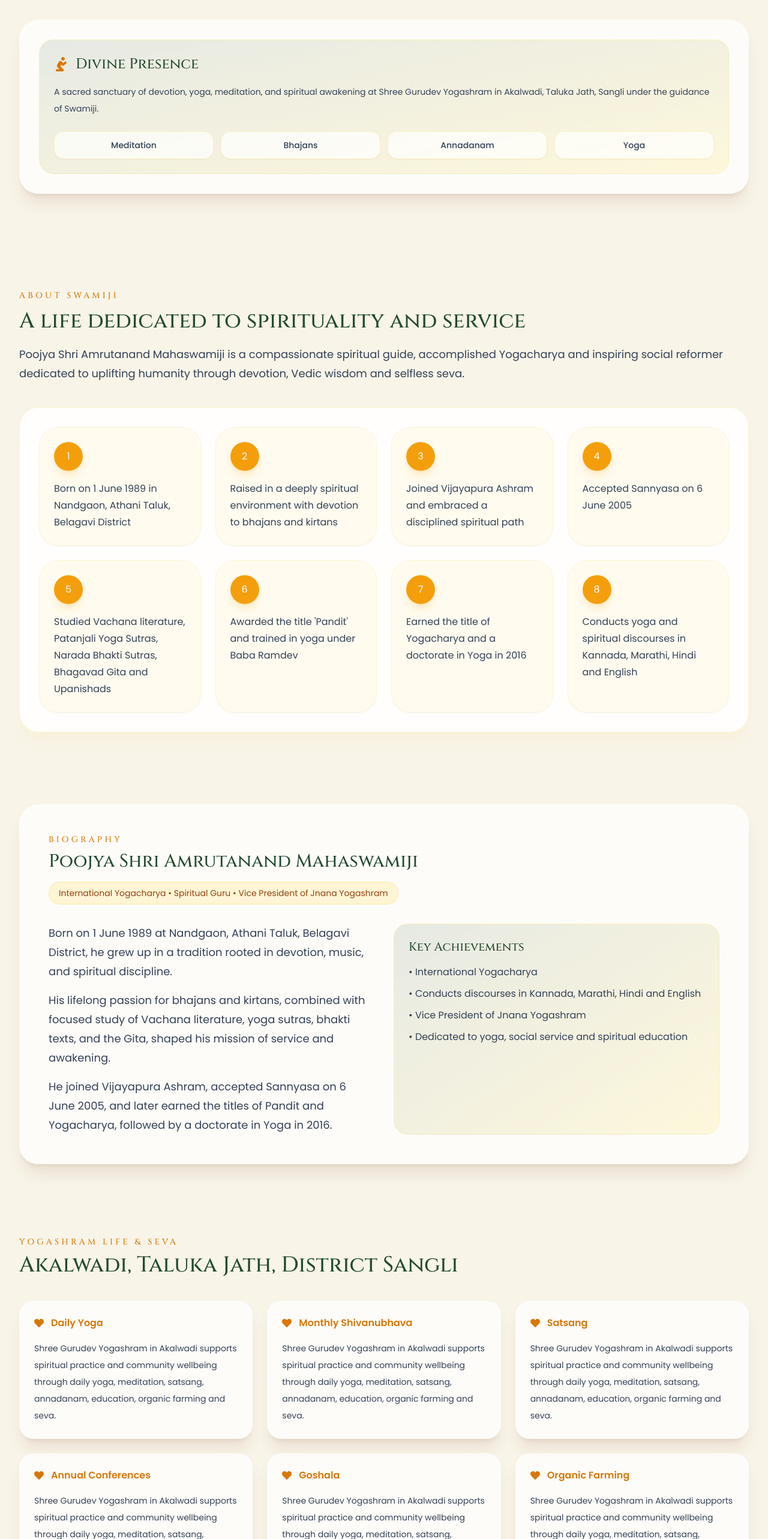
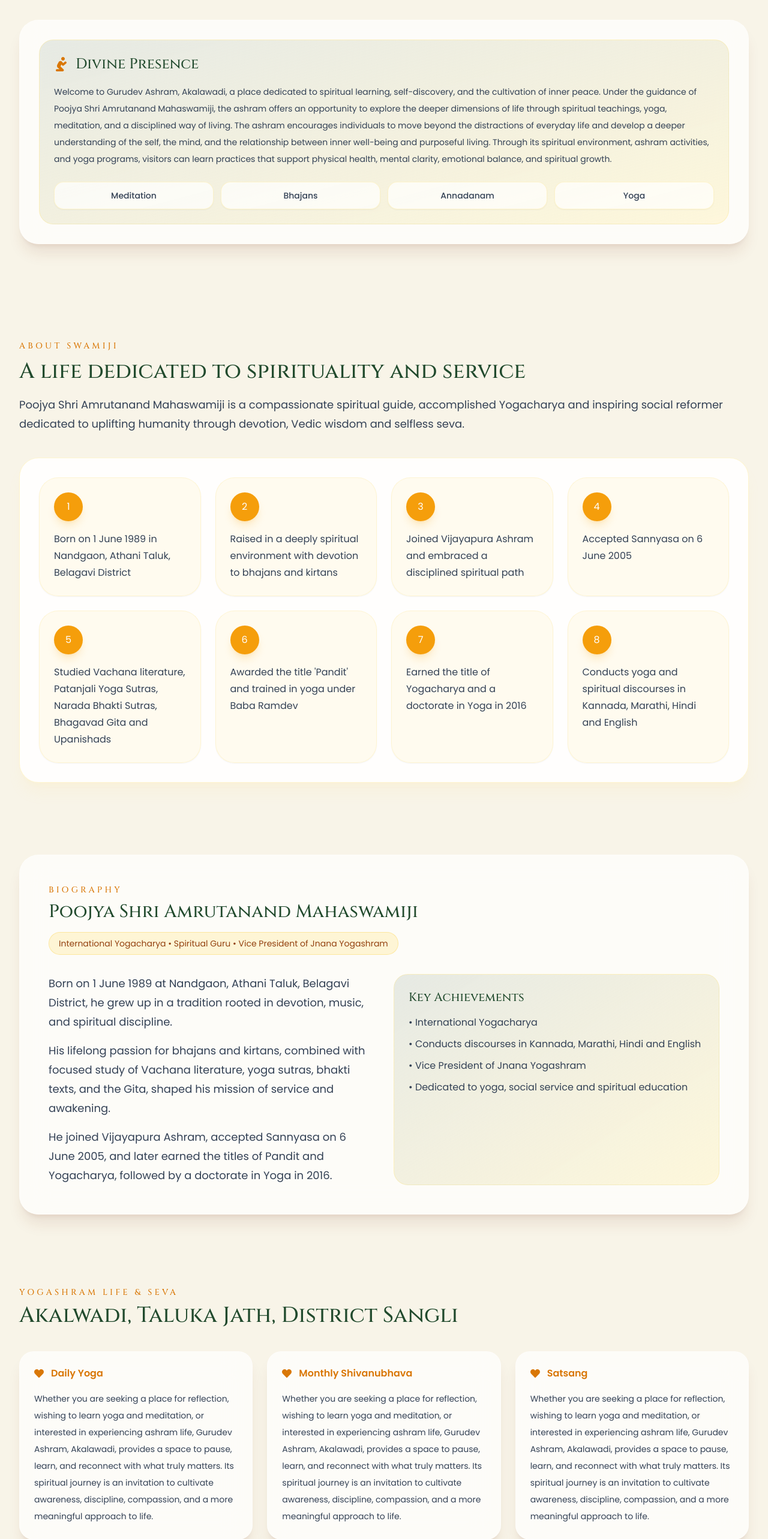
Before and after one commit to Nagesh7843/gurudevashram, a React (Vite) app: page / in a window 1280 px wide. Shown: the part 920-3486 px from the top of the page at 60% size. Built offline with nearby package versions, Linux system fonts and the light colour scheme.

Commit message:
Update site descriptions and metadata with official introduction text

```diff
--- a/index.html
+++ b/index.html
@@ -5,12 +5,8 @@
   <meta charset="UTF-8" />
   <meta name="google-site-verification" content="cGVi87n92Jsj2W2b1O7nrBEa1z7VHWriU6xuiNLyvsg" />
   <meta name="viewport" content="width=device-width, initial-scale=1.0" />
-  <meta name="description" content="Welcome to Gurudev Ashram, Akalawadi, a place dedicated to spiritual learning, self-discovery, and the cultivation of inner peace. Under the guidance of Poojya Shri Amrutanand Mahaswamiji, the ashram offers an opportunity to explore the deeper dimensions of life through spiritual teachings, yoga, meditation, and a disciplined way of living.
-
-The ashram encourages individuals to move beyond the distractions of everyday life and develop a deeper understanding of the self, the mind, and the relationship between inner well-being and purposeful living. Through its spiritual environment, ashram activities, and yoga programs, visitors can learn practices that support physical health, mental clarity, emotional balance, and spiritual growth.
-
-Whether you are seeking a place for reflection, wishing to learn yoga and meditation, or interested in experiencing ashram life, Gurudev Ashram, Akalawadi, provides a space to pause, learn, and reconnect with what truly matters. Its spiritual journey is an invitation to cultivate awareness, discipline, compassion, and a more meaningful approach to life.
-" />
+  <meta name="description"
+    content="Welcome to Gurudev Ashram, Akalawadi, a place dedicated to spiritual learning, self-discovery, and the cultivation of inner peace. Under the guidance of Poojya Shri Amrutanand Mahaswamiji, the ashram offers an opportunity to explore the deeper dimensions of life through spiritual teachings, yoga, meditation, and a disciplined way of living. The ashram encourages individuals to move beyond the distractions of everyday life and develop a deeper understanding of the self, the mind, and the relationship between inner well-being and purposeful living. Through its spiritual environment, ashram activities, and yoga programs, visitors can learn practices that support physical health, mental clarity, emotional balance, and spiritual growth. Whether you are seeking a place for reflection, wishing to learn yoga and meditation, or interested in experiencing ashram life, Gurudev Ashram, Akalawadi, provides a space to pause, learn, and reconnect with what truly matters. Its spiritual journey is an invitation to cultivate awareness, discipline, compassion, and a more meaningful approach to life." />
   <link rel="canonical" href="https://gurudevashram.in/" />
   <meta name="theme-color" content="#f4b942" />
   <meta name="author" content="Gurudev Ashram" />
@@ -24,9 +20,7 @@ Whether you are seeking a place for reflection, wishing to learn yoga and medita
   <meta property="og:site_name" content="Gurudev Ashram" />
   <meta property="og:title" content="Gurudev Ashram | Poojya Shri Amrutanand Mahaswamiji" />
   <meta property="og:description"
-    content="Welcome to Gurudev Ashram, Akalawadi. Discover the spiritual journey, ashram life, and yoga programs under the guidance of Poojya Shri Amrutanand Mahaswamiji." />
-  <meta property="og:type" content="website" />
-  <meta property="og:site_name" content="Gurudev Ashram" />
+    content="Welcome to Gurudev Ashram, Akalawadi, a place dedicated to spiritual learning, self-discovery, and the cultivation of inner peace. Under the guidance of Poojya Shri Amrutanand Mahaswamiji, the ashram offers an opportunity to explore the deeper dimensions of life through spiritual teachings, yoga, meditation, and a disciplined way of living. The ashram encourages individuals to move beyond the distractions of everyday life and develop a deeper understanding of the self, the mind, and the relationship between inner well-being and purposeful living. Through its spiritual environment, ashram activities, and yoga programs, visitors can learn practices that support physical health, mental clarity, emotional balance, and spiritual growth. Whether you are seeking a place for reflection, wishing to learn yoga and meditation, or interested in experiencing ashram life, Gurudev Ashram, Akalawadi, provides a space to pause, learn, and reconnect with what truly matters. Its spiritual journey is an invitation to cultivate awareness, discipline, compassion, and a more meaningful approach to life." />
   <meta property="og:url" content="https://gurudevashram.in/" />
   <meta property="og:locale" content="en_IN" />
   <meta property="og:locale:alternate" content="kn_IN" />
@@ -42,7 +36,7 @@ Whether you are seeking a place for reflection, wishing to learn yoga and medita
   <meta name="twitter:card" content="summary_large_image" />
   <meta name="twitter:title" content="Gurudev Ashram | Poojya Shri Amrutanand Mahaswamiji" />
   <meta name="twitter:description"
-    content="Welcome to Gurudev Ashram, Akalawadi. Discover the spiritual journey, ashram life, and yoga programs under the guidance of Poojya Shri Amrutanand Mahaswamiji." />
+    content="Welcome to Gurudev Ashram, Akalawadi, a place dedicated to spiritual learning, self-discovery, and the cultivation of inner peace. Under the guidance of Poojya Shri Amrutanand Mahaswamiji, the ashram offers an opportunity to explore the deeper dimensions of life through spiritual teachings, yoga, meditation, and a disciplined way of living. The ashram encourages individuals to move beyond the distractions of everyday life and develop a deeper understanding of the self, the mind, and the relationship between inner well-being and purposeful living. Through its spiritual environment, ashram activities, and yoga programs, visitors can learn practices that support physical health, mental clarity, emotional balance, and spiritual growth. Whether you are seeking a place for reflection, wishing to learn yoga and meditation, or interested in experiencing ashram life, Gurudev Ashram, Akalawadi, provides a space to pause, learn, and reconnect with what truly matters. Its spiritual journey is an invitation to cultivate awareness, discipline, compassion, and a more meaningful approach to life." />
   <meta name="twitter:image" content="https://gurudevashram.in/logo.png" />
   <meta name="twitter:image:alt" content="Gurudev Ashram Official Logo" />
 
@@ -101,7 +95,7 @@ Whether you are seeking a place for reflection, wishing to learn yoga and medita
             "Ashram",
             "Akalwadi"
           ],
-          "description": "Shree Gurudev Ashram (Gurudev Yogashram) in Akalwadi, Sangli is a divine sanctuary for yoga, meditation, satsang, devotion, annadanam and spiritual service under Poojya Shri Amrutanand Mahaswamiji.",
+          "description": "Gurudev Ashram in Akalawadi is a sanctuary dedicated to spiritual learning, self-discovery, yoga, meditation, and inner peace under the guidance of Poojya Shri Amrutanand Mahaswamiji.",
           "telephone": "+91-9483104846",
           "email": "basavrajshejale7@gmail.com",
           "address": {
--- a/locales/en/common.json
+++ b/locales/en/common.json
@@ -22,7 +22,7 @@
   },
   "presence": {
     "title": "Divine Presence",
-    "description": "A sacred sanctuary of devotion, yoga, meditation, and spiritual awakening at Shree Gurudev Yogashram in Akalwadi, Taluka Jath, Sangli under the guidance of Swamiji.",
+    "description": "Welcome to Gurudev Ashram, Akalawadi, a place dedicated to spiritual learning, self-discovery, and the cultivation of inner peace. Under the guidance of Poojya Shri Amrutanand Mahaswamiji, the ashram offers an opportunity to explore the deeper dimensions of life through spiritual teachings, yoga, meditation, and a disciplined way of living. The ashram encourages individuals to move beyond the distractions of everyday life and develop a deeper understanding of the self, the mind, and the relationship between inner well-being and purposeful living. Through its spiritual environment, ashram activities, and yoga programs, visitors can learn practices that support physical health, mental clarity, emotional balance, and spiritual growth.",
     "items": [
       "Meditation",
       "Bhajans",
@@ -62,7 +62,7 @@
   "ashram": {
     "heading": "Yogashram Life & Seva",
     "location": "Akalwadi, Taluka Jath, District Sangli",
-    "description": "Shree Gurudev Yogashram in Akalwadi supports spiritual practice and community wellbeing through daily yoga, meditation, satsang, annadanam, education, organic farming and seva.",
+    "description": "Whether you are seeking a place for reflection, wishing to learn yoga and meditation, or interested in experiencing ashram life, Gurudev Ashram, Akalawadi, provides a space to pause, learn, and reconnect with what truly matters. Its spiritual journey is an invitation to cultivate awareness, discipline, compassion, and a more meaningful approach to life.",
     "items": [
       "Daily Yoga",
       "Monthly Shivanubhava",
```
